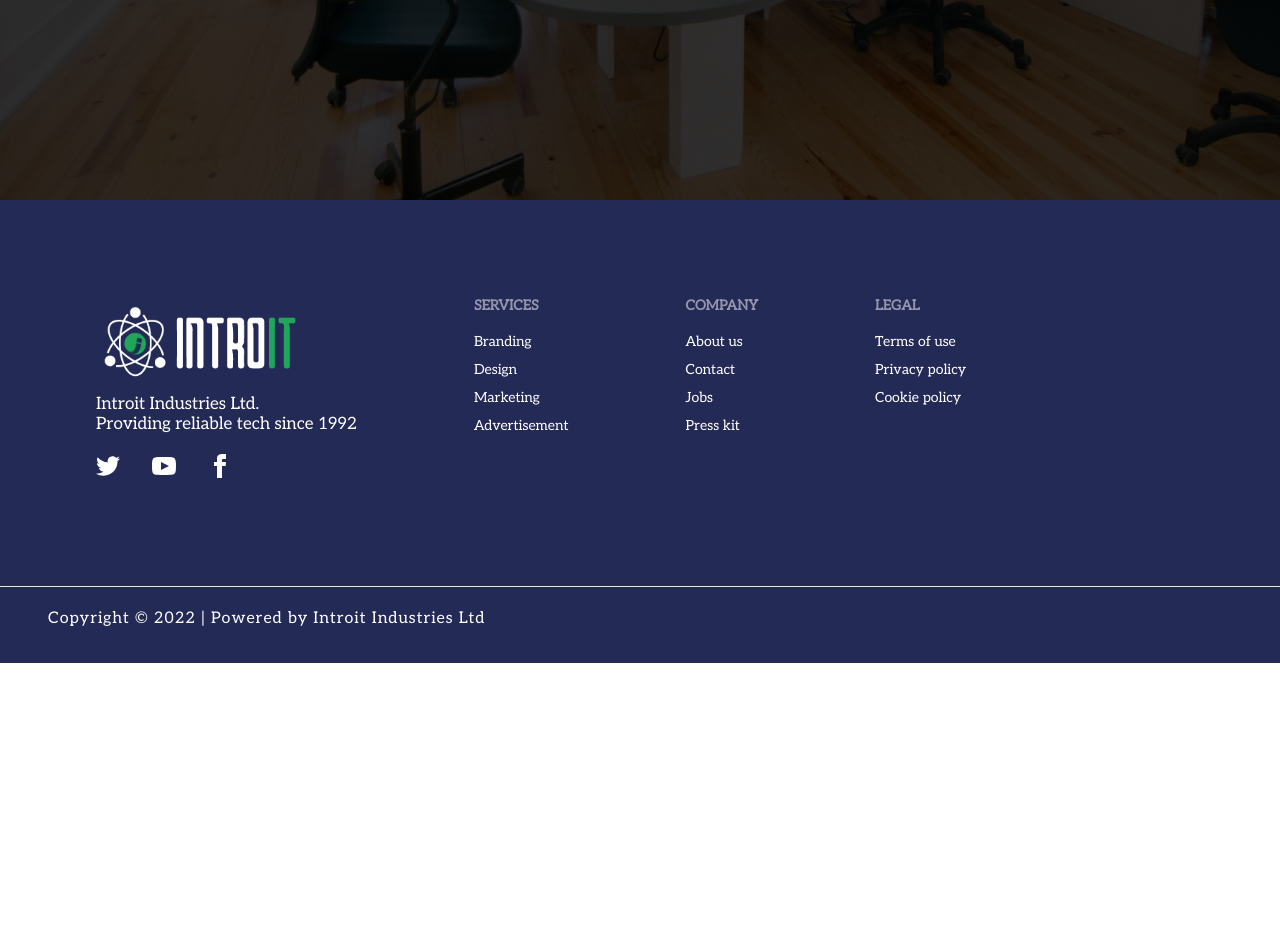
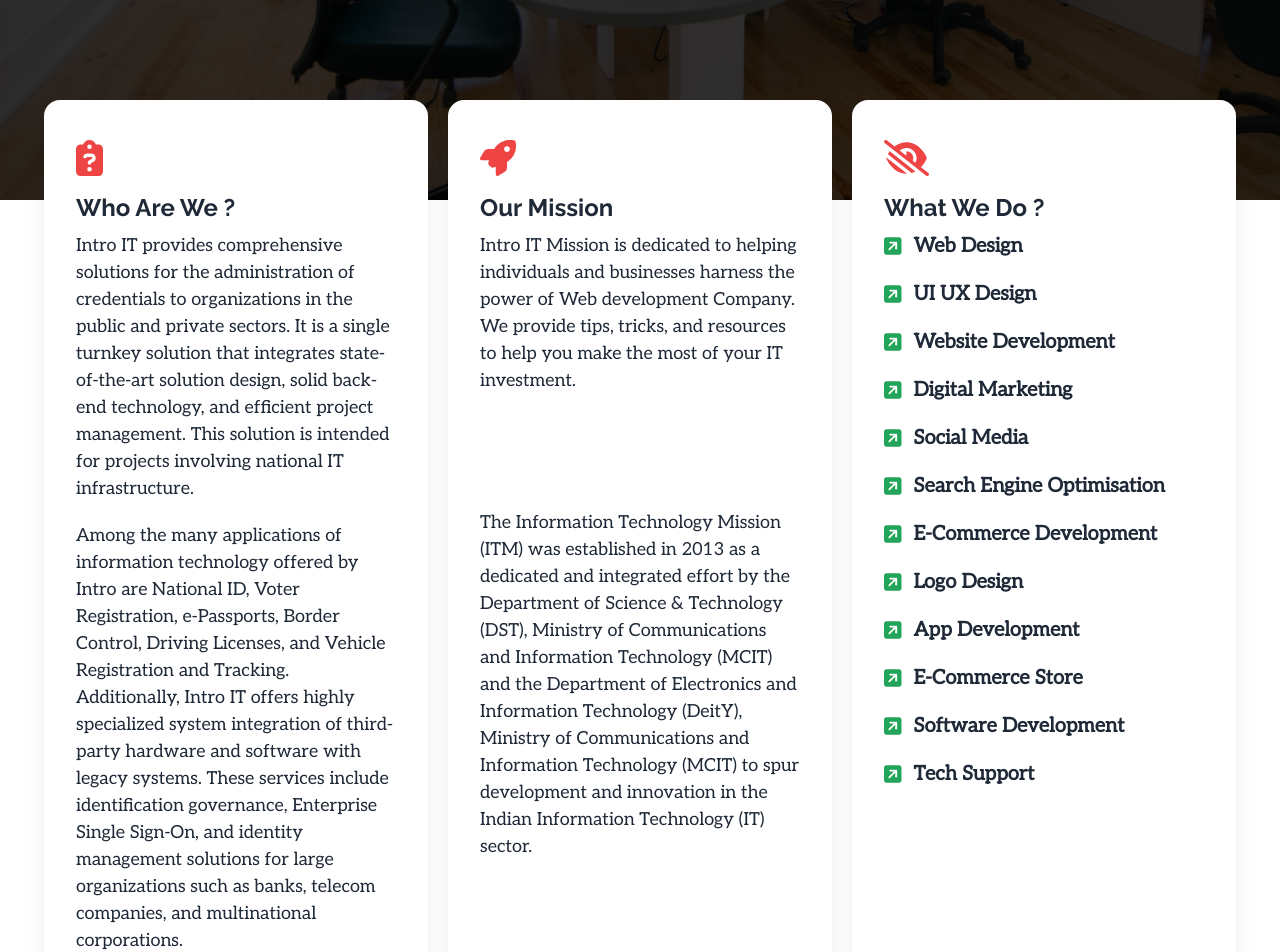
Before and after one commit to ashrafurrahman22/introit-website, a React (Create React App) app: page /about in a window 1280 px wide. Shown: the part 600-1552 px from the top of the page. Before the commit the page ends 1263 px from the top, so only its background shows below. Built offline with nearby package versions, Linux system fonts and the light colour scheme.

Commit message:
about-page-updated

```diff
--- a/src/Pages/About/About.js
+++ b/src/Pages/About/About.js
@@ -1,12 +1,25 @@
-import React from 'react';
-import AboutNav from './AboutNav';
+import React from "react";
+import Project from "../Home/Project";
+import AboutCard from "./AboutCard";
+import AboutNav from "./AboutNav";
+import AboutReview from "./AboutReview";
 
 const About = () => {
-    return (
-        <div>
-            <AboutNav></AboutNav>
-        </div>
-    );
+  return (
+    <div>
+      <AboutNav></AboutNav>
+
+      <div className="flex justify-center mt-[-100px] mb-16">
+        <AboutCard></AboutCard>
+      </div>
+
+      <AboutReview></AboutReview>
+
+      <div className="my-16">
+        <Project></Project>
+      </div>
+    </div>
+  );
 };
 
 export default About;
--- /dev/null
+++ b/src/Pages/About/AboutCard.js
@@ -0,0 +1,110 @@
+import { faCircleQuestion, faClipboardQuestion, faEyeLowVision, faRocket, faSquareArrowUpRight } from '@fortawesome/free-solid-svg-icons';
+import { FontAwesomeIcon } from '@fortawesome/react-fontawesome';
+import React from 'react';
+
+const AboutCard = () => {
+    return (
+        <div>
+
+            {/* cards */}
+
+            <div className="flex gap-5">
+
+            {/* first card */}
+      <div id="card" class="card w-96 bg-base-100 shadow-xl">
+        <div class="card-body">
+            <div>
+            <FontAwesomeIcon className="text-4xl py-2 text-red-500 card-title" icon={faClipboardQuestion}></FontAwesomeIcon>
+            </div>
+          <h2 style={{fontFamily:"raleway"}} class="card-title text-2xl">Who Are We ?</h2>
+          <p style={{fontFamily:"aleo", fontSize:"18px"}}>Intro IT provides comprehensive solutions for the administration of credentials to organizations in the public and private sectors. It is a single turnkey solution that integrates state-of-the-art solution design, solid back-end technology, and efficient project management. This solution is intended for projects involving national IT infrastructure.</p>
+
+
+          <p style={{fontFamily:"aleo", fontSize:"18px"}} className="my-3">Among the many applications of information technology offered by Intro are National ID, Voter Registration, e-Passports, Border Control, Driving Licenses, and Vehicle Registration and Tracking. Additionally, Intro IT offers highly specialized system integration of third-party hardware and software with legacy systems. These services include identification governance, Enterprise Single Sign-On, and identity management solutions for large organizations such as banks, telecom companies, and multinational corporations.</p>
+        </div>
+      </div>
+
+        {/* second card */}
+      <div id="card" class="card w-96 bg-base-100 shadow-xl">
+        <div class="card-body">
+            <div>
+            <FontAwesomeIcon className="text-4xl py-2 text-red-500 card-title" icon={faRocket}></FontAwesomeIcon>
+            </div>
+          <h2 style={{fontFamily:"raleway"}} class="card-title text-2xl">Our Mission</h2>
+          <p style={{fontFamily:"aleo", fontSize:"18px"}}>Intro IT Mission is dedicated to helping individuals and businesses harness the power of Web development Company. We provide tips, tricks, and resources to help you make the most of your IT investment.</p>
+
+          <p style={{fontFamily:"aleo", fontSize:"18px"}}>The Information Technology Mission (ITM) was established in 2013 as a dedicated and integrated effort by the Department of Science & Technology (DST), Ministry of Communications and Information Technology (MCIT) and the Department of Electronics and Information Technology (DeitY), Ministry of Communications and Information Technology (MCIT) to spur development and innovation in the Indian Information Technology (IT) sector.</p>
+        </div>
+      </div>
+
+        {/* third card */}
+      <div id="card" class="card w-96 bg-base-100 shadow-xl">
+        <div class="card-body">
+            <div>
+            <FontAwesomeIcon className="text-4xl py-2 text-red-500 card-title" icon={faEyeLowVision}></FontAwesomeIcon>
+            </div>
+          <h2 style={{fontFamily:"raleway"}} class="card-title text-2xl">What We Do ?</h2>
+
+
+          <div style={{fontFamily:"Aleo"}} className='flex flex-col gap-5'>
+          <div className='flex items-center text-xl gap-3'>
+                <FontAwesomeIcon style={{color:"#22A55A"}} icon={faSquareArrowUpRight}></FontAwesomeIcon>
+                <h3 className="font-bold">Web Design</h3>
+            </div>
+          <div className='flex items-center text-xl gap-3'>
+                <FontAwesomeIcon style={{color:"#22A55A"}} icon={faSquareArrowUpRight}></FontAwesomeIcon>
+                <h3 className='font-bold'>UI UX Design</h3>
+            </div>
+          <div className='flex items-center text-xl gap-3'>
+                <FontAwesomeIcon style={{color:"#22A55A"}} icon={faSquareArrowUpRight}></FontAwesomeIcon>
+                <h3 className='font-bold'>Website Development</h3>
+            </div>
+          <div className='flex items-center text-xl gap-3'>
+                <FontAwesomeIcon style={{color:"#22A55A"}} icon={faSquareArrowUpRight}></FontAwesomeIcon>
+                <h3 className='font-bold'>Digital Marketing</h3>
+            </div>
+          <div className='flex items-center text-xl gap-3'>
+                <FontAwesomeIcon style={{color:"#22A55A"}} icon={faSquareArrowUpRight}></FontAwesomeIcon>
+                <h3 className='font-bold'>Social Media</h3>
+            </div>
+          <div className='flex items-center text-xl gap-3'>
+                <FontAwesomeIcon style={{color:"#22A55A"}} icon={faSquareArrowUpRight}></FontAwesomeIcon>
+                <h3 className='font-bold'>Search Engine Optimisation</h3>
+            </div>
+          <div className='flex items-center text-xl gap-3'>
+                <FontAwesomeIcon style={{color:"#22A55A"}} icon={faSquareArrowUpRight}></FontAwesomeIcon>
+                <h3 className='font-bold'>E-Commerce Development</h3>
+            </div>
+          <div className='flex items-center text-xl gap-3'>
+                <FontAwesomeIcon style={{color:"#22A55A"}} icon={faSquareArrowUpRight}></FontAwesomeIcon>
+                <h3 className='font-bold'>Logo Design</h3>
+            </div>
+          <div className='flex items-center text-xl gap-3'>
+                <FontAwesomeIcon style={{color:"#22A55A"}} icon={faSquareArrowUpRight}></FontAwesomeIcon>
+                <h3 className='font-bold'>App Development</h3>
+            </div>
+          <div className='flex items-center text-xl gap-3'>
+                <FontAwesomeIcon style={{color:"#22A55A"}} icon={faSquareArrowUpRight}></FontAwesomeIcon>
+                <h3 className='font-bold'>E-Commerce Store</h3>
+            </div>
+          <div className='flex items-center text-xl gap-3'>
+                <FontAwesomeIcon style={{color:"#22A55A"}} icon={faSquareArrowUpRight}></FontAwesomeIcon>
+                <h3 className='font-bold'>Software Development</h3>
+            </div>
+          <div className='flex items-center text-xl gap-3'>
+                <FontAwesomeIcon style={{color:"#22A55A"}} icon={faSquareArrowUpRight}></FontAwesomeIcon>
+                <h3 className='font-bold'>Tech Support</h3>
+            </div>
+          </div>
+        </div>
+      </div>
+
+       </div>
+
+
+
+        </div>
+    );
+};
+
+export default AboutCard;
--- /dev/null
+++ b/src/Pages/About/AboutReview.js
@@ -0,0 +1,23 @@
+import React from 'react';
+import aboutimg from '../../assets/about/Intro-IT-about.png';
+
+const AboutReview = () => {
+    return (
+        <div className='px-12'>
+
+            <div className="flex justify-center items-center">
+            <div  className='p-16'>
+                <img src={aboutimg} alt="" />
+            </div>
+
+            <div style={{fontFamily:"Aleo"}}>
+                <h3 style={{fontFamily:"Raleway"}} className="text-3xl font-bold my-3">Why Choose Us?</h3>
+                <p>Lorem ipsum dolor sit amet, consectetur adipiscing elit. Ut elit tellus, luctus nec ullamcorper mattis, pulvinar.</p>
+            </div>
+            </div>
+
+        </div>
+    );
+};
+
+export default AboutReview;
```
Also changed, not shown: 1 other file (tests, documents, lock files or other folders).
